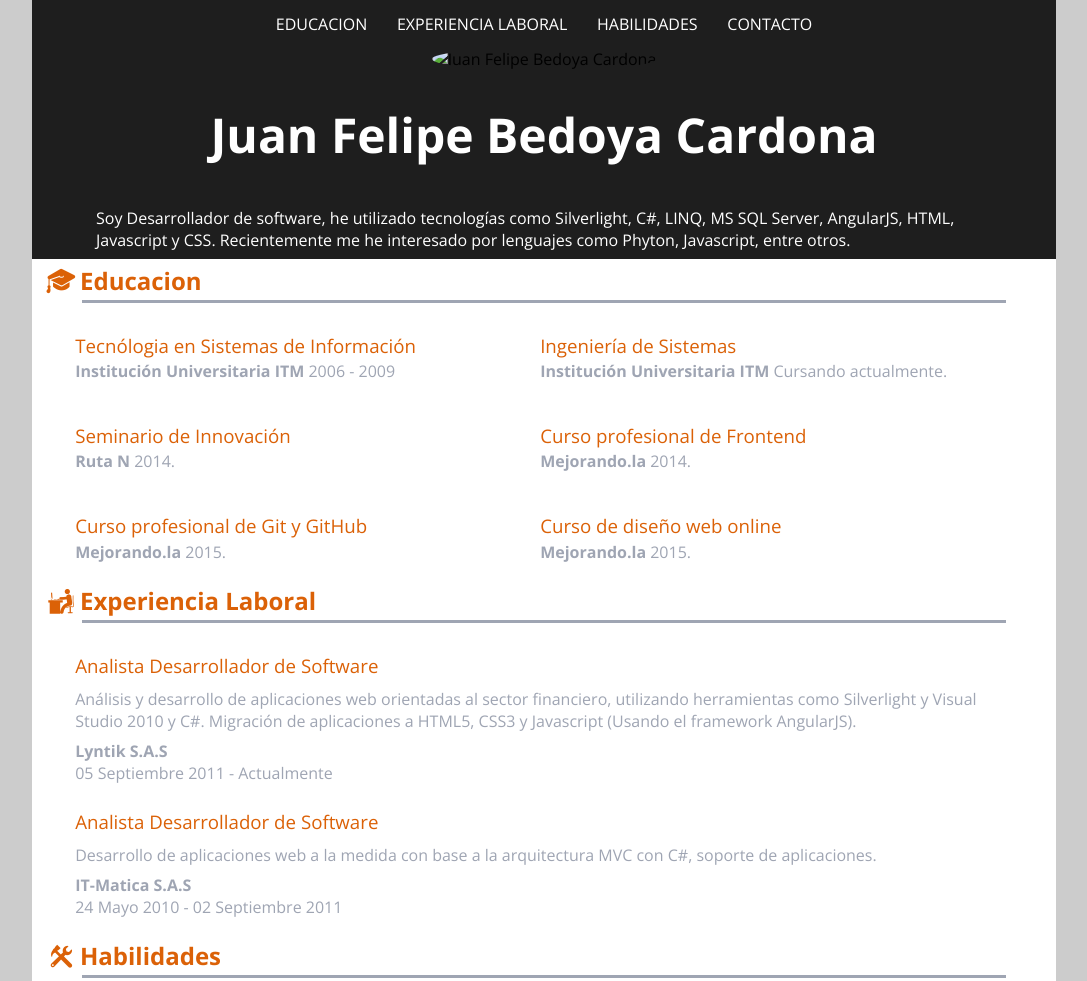
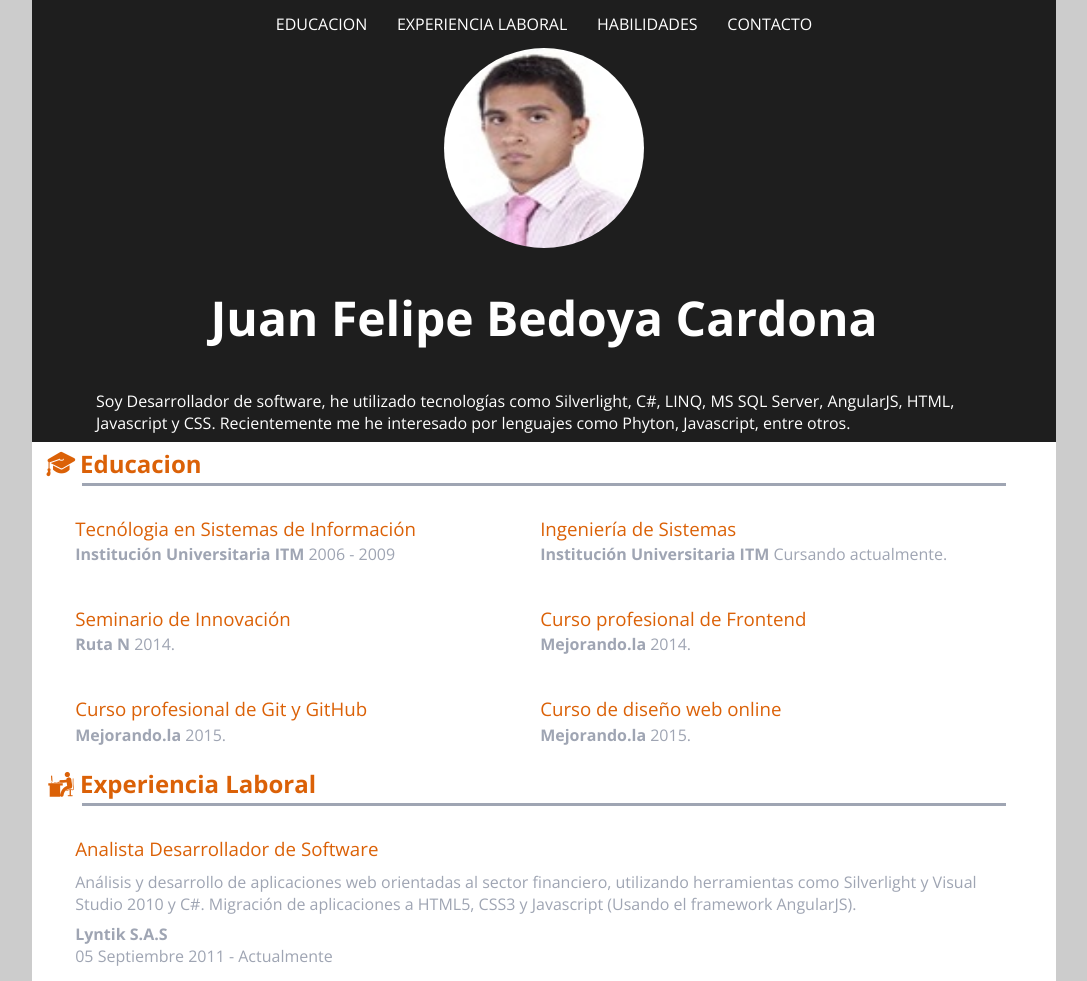
Before and after one commit to joselitocarnaval/jfelipebc.github.io, a website: page public/index.html in a window 1280 px wide. Shown: the top 981 px of the page, without its empty margins (96-1183 px from the left). Drawn offline with nearby package versions, Linux system fonts and the light colour scheme.

Commit message:
Se cambio la foto de perfil.

```diff
--- a/public/index.html
+++ b/public/index.html
@@ -22,7 +22,7 @@
 			</nav>
 			<section class="about" id="about">
 				<figure class="image">
-					<img src="img/jfelipebc-xs.png" height="200" width="200" alt="Juan Felipe Bedoya Cardona">
+					<img src="img/jfelipebc-xs.jpg" height="200" width="200" alt="Juan Felipe Bedoya Cardona">
 				</figure>
 				<span class="name">
 					<h1>Juan Felipe Bedoya Cardona</h1>
```
